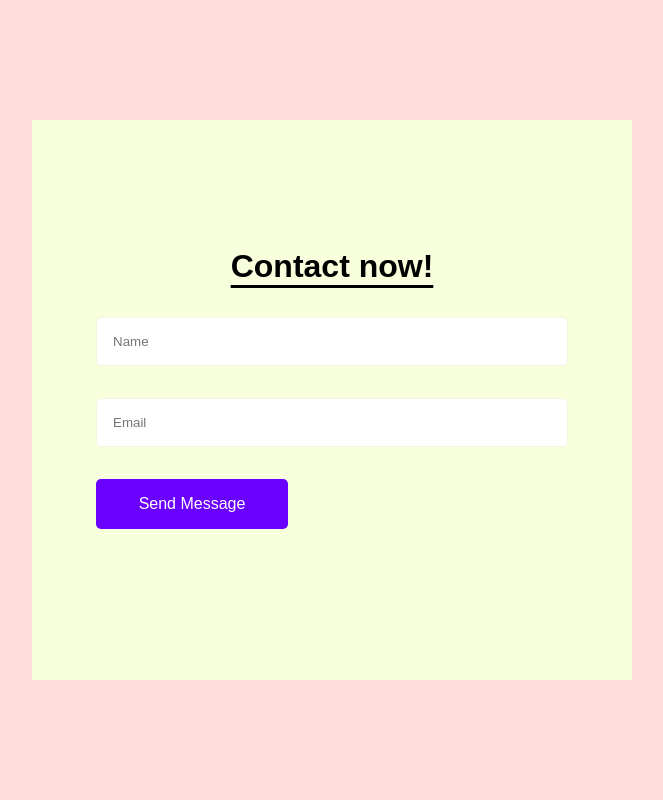
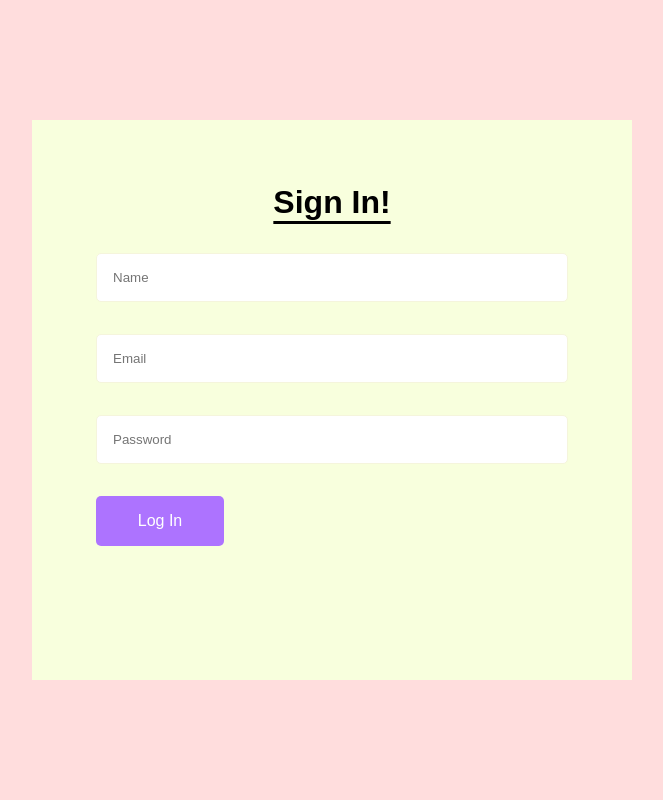
Before and after one commit to ParthPanchal26/Parth_Backend_2.0, a Node server app: page / in a window 1280 px wide. Shown: the whole page, without its empty margins (308-971 px from the left). Run offline with Node 20, Linux system fonts and the light colour scheme; some libraries are stand-ins or nearby versions.

Commit message:
updated userSchema and implemented authentication with jwt tokens and encrypted cookie

```diff
--- a/Express/index.js
+++ b/Express/index.js
@@ -1,7 +1,8 @@
-import { timeStamp } from 'console';
 import express from 'express';
 import mongoose from 'mongoose';
 import path from 'path';
+import cookieparser from "cookie-parser"
+import jwt from 'jsonwebtoken'
 
 mongoose.connect("mongodb://localhost:27017/", {
     dbName: "Parth_Backend_2_0",
@@ -16,7 +17,8 @@ mongoose.connect("mongodb://localhost:27017/", {
 const userSchema = mongoose.Schema({
     username: String,
     email: String,
-}, {timeStamp: true});
+    password: String,
+}, { timeStamp: true });
 
 const User = mongoose.model("User", userSchema);
 
@@ -25,10 +27,21 @@ const app = express();
 app.set("view engine", "ejs");
 app.use(express.static(path.join(path.resolve(), './public')));
 app.use(express.urlencoded({ extended: true }));
+app.use(cookieparser());
 
-let users = [];
+const isAuthenticated = async (req, res, next) => {
 
-app.get('', (req, res) => {
+    const { id } = req.cookies;
+    if (id) {
+        const decodedUserId = jwt.verify(id, "YUIF5CRyu6R96N4FU4865NFHDJFJKjh7nyecufn4uff");
+        req.user = await User.findById(decodedUserId._id)
+        next();
+    }
+    res.render("login.ejs");
+
+}
+
+app.get('/', isAuthenticated, (req, res) => {
     // 1.Sending StatusCode
     // res.sendStatus(200);
 
@@ -54,28 +67,42 @@ app.get('', (req, res) => {
     // this functionality using html templates, There are so many of them available
     // but we will use 'ejs'.
     // res.render("index.ejs", {name: "Parth"});
-    res.render("index.ejs");
+    // console.log(req.cookies);
+
 
     // 6. TO render html, css files we can have a static folder name 'public'.
     //  To access those files we have express.static(). As this is a middleware we need
     // 'use()' method.
+    res.render("logout.ejs", {username: req.user.username});
 
 });
 
-app.get("/success", (req, res) => {
-    res.render("success.ejs");
+app.post("/login", async (req, res) => {
+
+    const { username, email, password } = req.body;
+
+    const user = await User.create({
+        username,
+        email,
+        password
     })
 
-app.get("/users", (req, res) => {
-    res.json({
-        users,
-    })
+    const token = jwt.sign({ _id: user._id }, "YUIF5CRyu6R96N4FU4865NFHDJFJKjh7nyecufn4uff")
+    res.cookie("id", token, {
+        httpOnly: true,
+        expires: new Date(Date.now() + 300 * 1000)
+    });
+
+    res.redirect('/')
 })
 
-app.post('/contact', async (req, res) => {
-    const {username, email} = req.body;
-    await User.create({ username, email });
-    res.redirect("/success");
+app.get("/logout", (req, res) => {
+
+    res.cookie("id", null, {
+        expires: new Date(Date.now())
+    });
+
+    res.redirect('/')
 })
 
 app.listen(3000, () => {
--- a/Express/package.json
+++ b/Express/package.json
@@ -10,8 +10,10 @@
   "author": "parth panchal",
   "license": "ISC",
   "dependencies": {
+    "cookie-parser": "^1.4.6",
     "ejs": "^3.1.10",
     "express": "^4.19.2",
+    "jsonwebtoken": "^9.0.2",
     "mongoose": "^8.5.1",
     "nodemon": "^3.1.4"
   }
--- a/Express/public/styles.css
+++ b/Express/public/styles.css
@@ -1,4 +1,4 @@
-*{
+* {
     margin: 0;
     padding: 0;
     box-sizing: border-box;
@@ -20,7 +20,7 @@ form {
     width: 100%;
     height: 70%;
     margin: auto;
-    padding: 8rem 4rem;
+    padding: 4rem;
 }
 
 h1 {
@@ -35,16 +35,29 @@ input {
     outline: none;
     border: 1px solid beige;
     border-radius: 5px;
+    transition: 0.4s;
+}
+
+input:hover {
+    padding-left: 2rem;
 }
 
 button {
-    background-color: rgb(106, 0, 255);
+    background-color: rgb(173, 115, 255);
     border-radius: 5px;
-    width: 12rem;
+    width: 8rem;
     color: white;
     align-items: center;
     font: 400 1rem sans-serif;
     border: none;
     cursor: pointer;
     padding: 1rem 2rem;
+    transition: 1s;
 }
+
+button:hover {
+    background-color: rgb(106, 0, 255);
+    border-radius: 0.3rem;
+    width: 50%;
+    font-weight: 600;
+}
--- a/Express/views/index.ejs
+++ /dev/null
@@ -1,22 +0,0 @@
-<!DOCTYPE html>
-<html lang="en">
-
-<head>
-    <meta charset="UTF-8">
-    <meta name="viewport" content="width=device-width, initial-scale=1.0">
-    <title>Give cradentials!</title>
-    <link rel="stylesheet" href="styles.css">
-</head>
-
-<body>
- <main>
-        <form method="post" action="/contact">
-            <h1>Contact now! </h1>
-            <input type="text" name="username" placeholder="Name" />
-            <input type="email" name="email" placeholder="Email" />
-            <button type="submit">Send Message</button>
-        </form>
-    </main>
-</body>
-
-</html>
--- /dev/null
+++ b/Express/views/login.ejs
@@ -0,0 +1,22 @@
+<!DOCTYPE html>
+<html lang="en">
+<head>
+    <meta charset="UTF-8">
+    <meta name="viewport" content="width=device-width, initial-scale=1.0">
+    <title>Login page</title>
+    <link rel="stylesheet" href="styles.css">
+</head>
+<body>
+
+    <main>
+        <form method="post" action="/login">
+            <h1>Sign In!</h1>
+            <input title="Empty not allowed!" type="text" name="username" placeholder="Name" required/>
+            <input title="Empty not allowed!" type="email" name="email" placeholder="Email" required/>
+            <input title="Empty not allowed!" type="password" name="password" placeholder="Password" required/>
+            <button type="submit">Log In</button>
+        </form>
+    </main>
+
+</body>
+</html>
```
Also changed, not shown: Express/views/logout.ejs (added, +17 -0 lines), 1 other file. Lines whose indentation alone changed are shown as unchanged.
